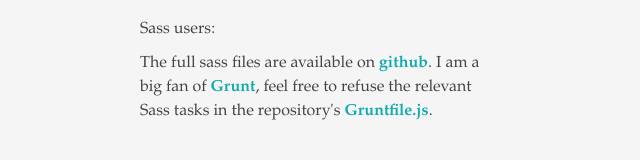
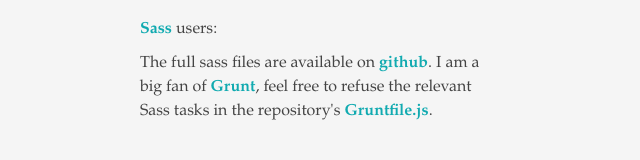
Before and after one commit to susielu/minimal-ui, a website: page index.html in a window 1280 px wide. Shown: the part 496-656 px from the top of the page, 320-960 px from the left. Drawn offline with Linux system fonts and the light colour scheme; a web font is replaced by a local one.

Commit message:
updated readme

```diff
--- a/index.html
+++ b/index.html
@@ -58,7 +58,7 @@
           <li><a href="https://raw.githubusercontent.com/susielu/minimal-ui/master/minimal-ui.css">Human-readable css</a></li>
         </ul>
 
-        <p>Sass users:</p>
+        <p><a href="http://sass-lang.com/">Sass</a> users:</p>
         <p>The full sass files are available on <a href="https://github.com/susielu/minimal-ui">github</a>. I am a big fan of <a href="http://gruntjs.com/">Grunt</a>, feel free to refuse the relevant Sass tasks in the repository's <a href="https://github.com/susielu/minimal-ui/blob/master/Gruntfile.js">Gruntfile.js</a>.</p>
       </div>
   </section>
```
Also changed, not shown: README.md.
